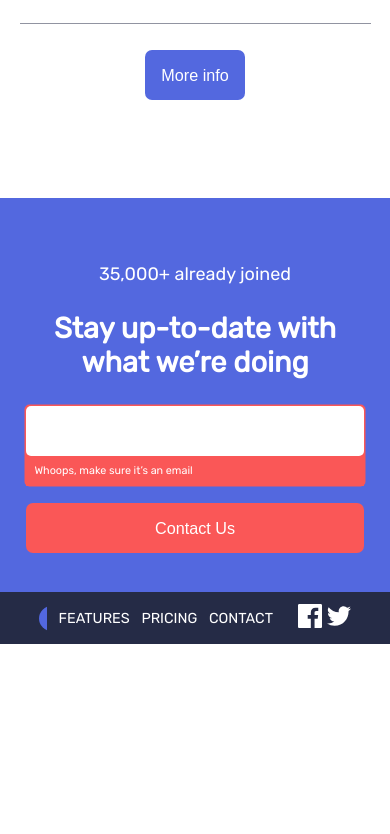
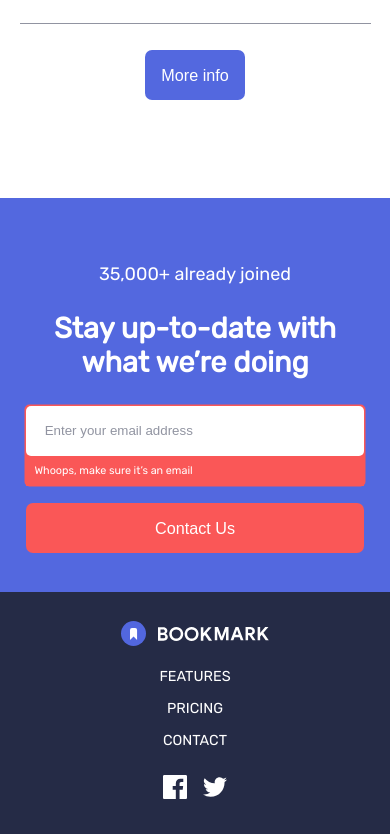
Before and after one commit to paweden657/Bookmark_landing_page, a plain HTML site: page index.html in a window 390 px wide. Shown: the part 3686-4520 px from the top of the page. Before the commit the page ends 4330 px from the top, so only its background shows below. Drawn offline with Linux system fonts and the light colour scheme.

Commit message:
Add placeholder for input and footer style.

```diff
--- a/index.html
+++ b/index.html
@@ -178,7 +178,7 @@
             <h2>Stay up-to-date with what we’re doing</h2>
             <div>
                 <form action="" method="post">
-                    <input name="mail" type="text">
+                    <input name="mail" type="text" placeholder="Enter your email address">
                     <p id="not-valid-mail">Whoops, make sure it’s an email</p>
                     <div id="not-valid-bg"></div>
                 </form>
--- a/style.css
+++ b/style.css
@@ -613,6 +613,12 @@ form {
     width: 70%;
 
     max-width: 404px;
+
+}
+form ::placeholder {
+    padding-left: 5%;
+
+    color: var(--clr-neutral-grayish-blue);
 }
 input {
     position: relative;
@@ -735,6 +741,31 @@ footer div {
 #social-media svg:hover path {
     fill: var(--clr-primary-soft-red);
 }
+@media only screen and (max-width: 768px) {
+    footer {
+        flex-direction: column;
+        align-items: center;
+
+        padding: 7.5% 0 7.5% 0;
+    }
+    #footer-links {
+        flex-direction: column;
+        margin-bottom: 5%;
+    }
+    #footer-links svg {
+        margin-bottom: 5%;
+    }
+    #footer-links p {
+        margin: 2.5% 0;
+    }
+    #social-media {
+        justify-content: center;
+
+        width: 20%;
+
+        gap: 20%;
+    }
+}
 .hide {
     display: none !important;
 }
```
